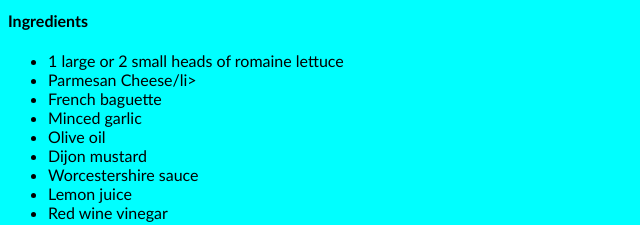
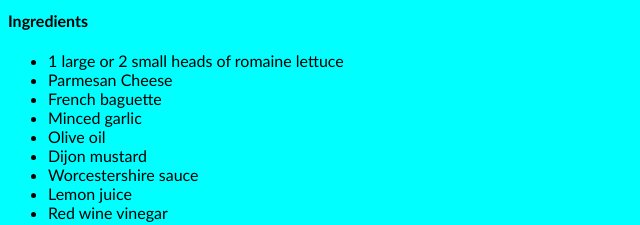
Before and after one commit to Nogiback/odin-recipes, a plain HTML site: page recipes/caesarsalad.html in a window 1280 px wide. Shown: the part 753-978 px from the top of the page, 0-640 px from the left. Drawn offline with Linux system fonts and the light colour scheme.

Commit message:
Fix typo in caesarsalad.html file

```diff
--- a/recipes/caesarsalad.html
+++ b/recipes/caesarsalad.html
@@ -15,7 +15,7 @@
     <h4>Ingredients</h4>
     <ul>
         <li>1 large or 2 small heads of romaine lettuce</li>
-        <li>Parmesan Cheese/li>
+        <li>Parmesan Cheese</li>
         <li>French baguette</li>
         <li>Minced garlic</li>
         <li>Olive oil</li>
```
